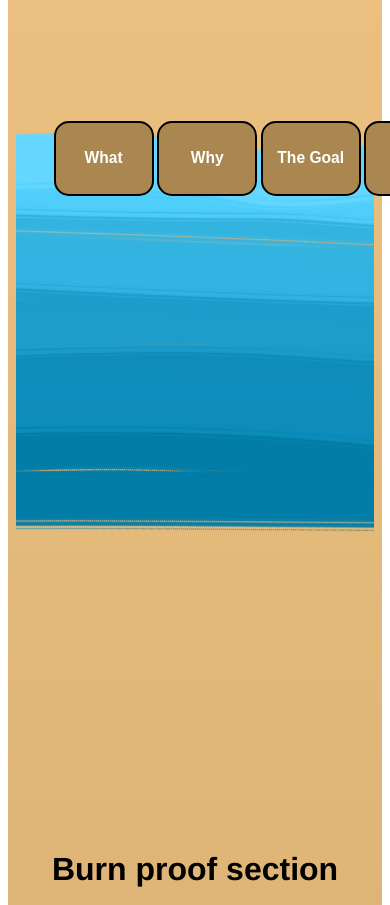
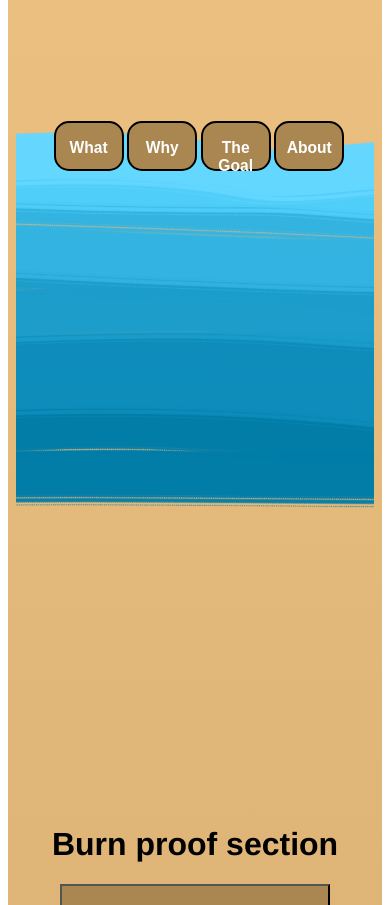
Before and after one commit to MaxiRh/Shibaventures, a SvelteKit app: page / in a window 390 px wide. Shown: the part 1280-2185 px from the top of the page. Built offline with nearby package versions, Linux system fonts and the light colour scheme.

Commit message:
Changed Menu Button width for mobile phones

```diff
--- a/src/MenuButton.svelte
+++ b/src/MenuButton.svelte
@@ -296,12 +296,40 @@ body{
 
 
 
-    @media (max-width: 400px) {
+    @media (max-width: 500px) {
         .paragraph-container {
             position: relative;
             width:100%;
             text-align:center;
         }
+
+        .active-button {
+            background-color: rgb(52, 52, 54);
+            color:white;
+            display: block;
+            width: 10%;
+            height: 50px;
+            min-width: 70px;
+            border: none;
+            border-radius: 15px;
+            cursor: pointer;
+            margin: 1%;
+        }
+
+        .about-buttons {
+            /* Default styles for the buttons */
+            display: block;
+            width: 10%;
+            height: 50px;
+            min-width: 70px;
+            border: 2px solid black;
+            border-radius: 15px;
+            cursor: pointer;
+            margin: 1%;
+            background-color: #aa8650;
+            color: white;
+        }
+
     }
 
     .image-container {
```
